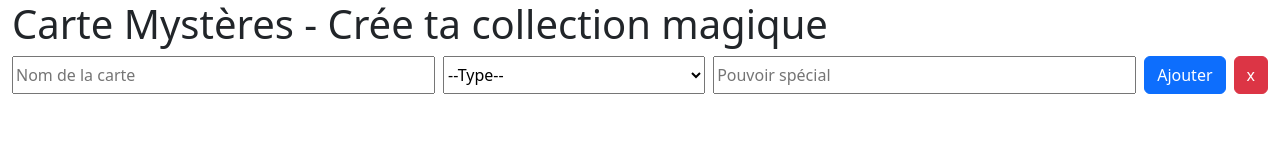
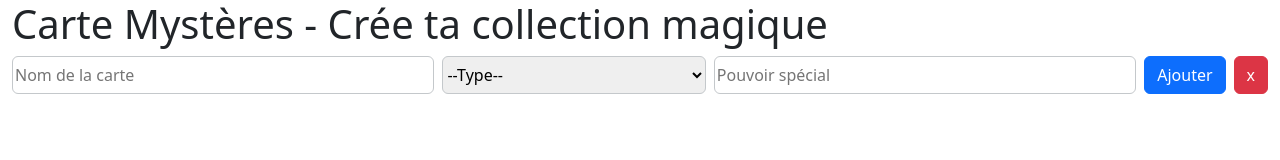
Before and after one commit to Alexandre-Mateos/card-generator, a website: page index.html in a window 1280 px wide. Drawn offline with nearby package versions, Linux system fonts and the light colour scheme.

Commit message:
un peu plus de style

```diff
--- a/index.html
+++ b/index.html
@@ -13,8 +13,8 @@
   <body class="container-fluid">
     <h1>Carte Mystères - Crée ta collection magique</h1>
     <form id="formulaire" class="d-flex gap-2">
-      <input type="text" placeholder="Nom de la carte" id="nom-carte" class="flex-grow-1"/>
-      <select id="type-carte" class="flex-grow-1">
+      <input type="text" placeholder="Nom de la carte" id="nom-carte" class="flex-grow-1 rounded-2 border border-secondary-subtle"/>
+      <select id="type-carte" class="flex-grow-1 rounded-2 border border-secondary-subtle">
         <option value="">--Type--</option>
         <option value="Feu">Feu</option>
         <option value="Eau">Eau</option>
@@ -22,7 +22,7 @@
         <option value="Air">Air</option>
         <option value="Magie">Magie</option>
       </select>
-      <input type="text" placeholder="Pouvoir spécial" id="pouvoir-carte" class="flex-grow-1"/>
+      <input type="text" placeholder="Pouvoir spécial" id="pouvoir-carte" class="flex-grow-1 rounded-2 border border-secondary-subtle"/>
       <button type="submit" class="btn btn-primary">Ajouter</button>
       <button id="delete" class="btn btn-danger">x</button>
     </form>
```
